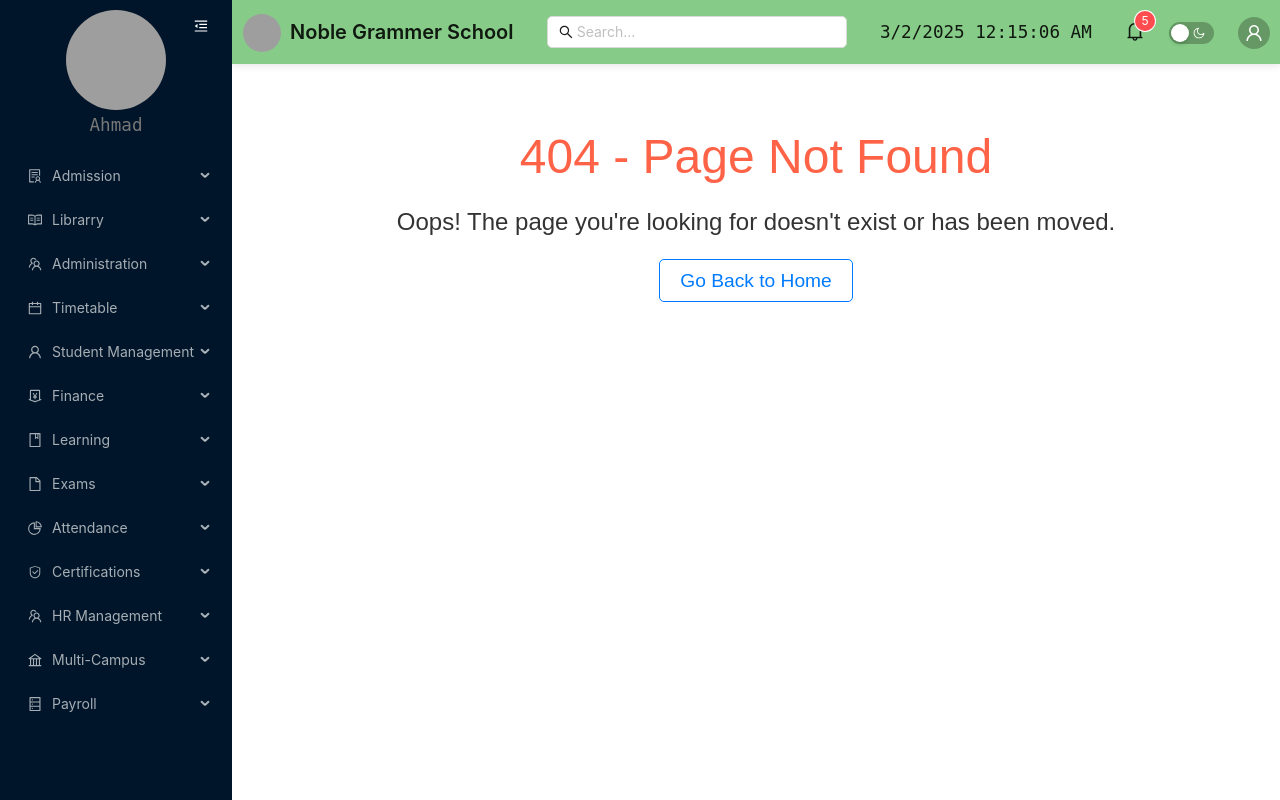
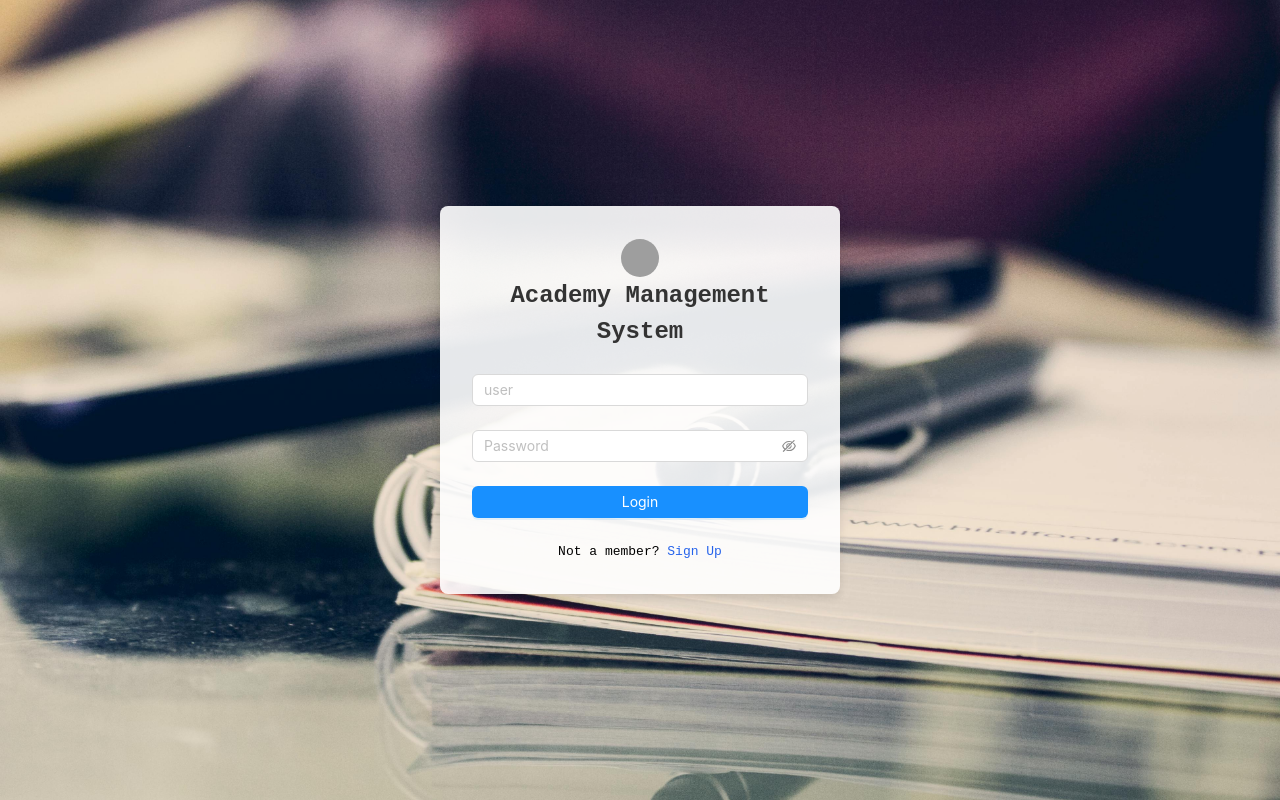
Before and after one commit to ahmad-watoo/AMS-Software, a React (Create React App) app: page /login in a window 1280 px wide. Built offline with nearby package versions, Linux system fonts and the light colour scheme; grey boxes are pictures that could not be loaded; a web font is replaced by a local one.

Commit message:
theme and proper page route layout set

```diff
--- a/package.json
+++ b/package.json
@@ -9,8 +9,10 @@
     "@testing-library/react": "^13.4.0",
     "@testing-library/user-event": "^13.5.0",
     "antd": "^5.20.6",
+    "autoprefixer": "^10.4.20",
     "jotai": "^2.10.0",
     "lodash": "^4.17.21",
+    "postcss": "^8.5.3",
     "react": "^18.3.1",
     "react-dom": "^18.3.1",
     "react-query": "^3.39.3",
--- a/src/Admin/pages/404/index.tsx
+++ b/src/Admin/pages/404/index.tsx
@@ -1,44 +1,33 @@
 import React from "react";
 import { Link } from "react-router-dom";
+import { Button, Card } from "antd";
 
 const NotFoundPage = () => {
   return (
-    <div style={containerStyle}>
-      <h1 style={headingStyle}>404 - Page Not Found</h1>
-      <p style={messageStyle}>
-        Oops! The page you're looking for doesn't exist or has been moved.
-      </p>
-      <Link to="/" style={linkStyle}>
-        Go Back to Home
-      </Link>
+    <div
+      className="flex justify-center items-center min-h-screen bg-cover bg-center"
+      style={{
+        backgroundImage:
+          "url('https://images.pexels.com/photos/7233356/pexels-photo-7233356.jpeg?auto=compress&cs=tinysrgb&w=600')",
+      }}
+    >
+      <Card className="p-10 text-center shadow-xl rounded-xl bg-white/90 max-w-lg w-full">
+        <h1 className="text-6xl font-bold text-red-500">404</h1>
+        <h2 className="text-2xl font-semibold text-gray-700 mt-2">
+          Oops! Page Not Found
+        </h2>
+        <p className="text-gray-600 mt-4">
+          The page you are looking for might have been removed, had its name
+          changed, or is temporarily unavailable.
+        </p>
+        <Link to="/">
+          <Button type="primary" className="mt-6 px-6 py-3 text-lg">
+            Go Back to Home
+          </Button>
+        </Link>
+      </Card>
     </div>
   );
 };
 
-const containerStyle: React.CSSProperties = {
-  textAlign: "center" as const, // 'center' is a valid 'textAlign' value
-  padding: "50px",
-  fontFamily: "Arial, sans-serif",
-};
-
-const headingStyle: React.CSSProperties = {
-  fontSize: "3rem",
-  color: "#ff6347",
-};
-
-const messageStyle: React.CSSProperties = {
-  fontSize: "1.5rem",
-  color: "#333",
-  marginBottom: "20px",
-};
-
-const linkStyle: React.CSSProperties = {
-  fontSize: "1.2rem",
-  color: "#007bff",
-  textDecoration: "none",
-  padding: "10px 20px",
-  border: "1px solid #007bff",
-  borderRadius: "5px",
-};
-
 export default NotFoundPage;
--- a/src/Admin/pages/Dashboardheader/DashboardTopBar.tsx
+++ b/src/Admin/pages/Dashboardheader/DashboardTopBar.tsx
@@ -21,21 +21,25 @@ import {
 const { Header } = Layout;
 const { Title } = Typography;
 
-const DashboardHeader: React.FC = () => {
-  const [darkMode, setDarkMode] = useState(false);
+interface DashboardHeaderProps {
+  darkMode: boolean;
+  toggleTheme: () => void;
+}
+
+const DashboardHeader: React.FC<DashboardHeaderProps> = ({
+  darkMode,
+  toggleTheme,
+}) => {
   const [currentTime, setCurrentTime] = useState(new Date());
-  // timer
+
   useEffect(() => {
-    const interval = setInterval(() => {
-      setCurrentTime(new Date());
-    }, 1000); // Update every second
-
-    return () => clearInterval(interval); // Cleanup interval on unmount
+    const interval = setInterval(() => setCurrentTime(new Date()), 1000);
+    return () => clearInterval(interval);
   }, []);
 
   const handleLogout = () => {
-    console.log("Logout Clicked!");
-    // Implement logout logic
+    localStorage.removeItem("user");
+    window.location.href = "/login";
   };
 
   const menuItems = [
@@ -50,25 +54,18 @@ const DashboardHeader: React.FC = () => {
 
   return (
     <Header
-      style={{
-        background: "#86cb87",
-        padding: "0",
-        display: "flex",
-        justifyContent: "space-between",
-        alignItems: "center",
-        boxShadow: "0 2px 8px rgba(0, 0, 0, 0.1)",
-        paddingLeft: 10,
-        paddingRight: 10,
-      }}
+      className={`flex justify-between items-center w-full px-4 shadow-md ${
+        darkMode ? "bg-gray-900 text-white" : "bg-blue-300 text-black"
+      }`}
     >
-      {/* Left Side: Logo & Title */}
+      {/* Left: Logo & Title */}
       <Space>
         <Avatar
           src="https://img.freepik.com/premium-photo/blue-purple-wave-that-is-white-background_1309810-40680.jpg?semt=ais_hybrid"
           size="large"
         />
-        <Title level={4} style={{ margin: 0 }}>
-          Noble Grammer School
+        <Title level={4} className="m-0">
+          Noble Grammar School
         </Title>
       </Space>
 
@@ -76,16 +73,18 @@ const DashboardHeader: React.FC = () => {
       <Input
         placeholder="Search..."
         prefix={<SearchOutlined />}
-        style={{ width: "300px", borderRadius: "5px" }}
+        className="w-72 rounded-md"
       />
-      <p className="font-sm!">
+
+      {/* Clock */}
+      <p>
         {currentTime.toLocaleDateString()} {currentTime.toLocaleTimeString()}
       </p>
-      {/* Right Side: Icons & Profile */}
+
+      {/* Right: Icons & Profile */}
       <Space size="large">
-        {/* Notifications Bell */}
         <Badge count={5}>
-          <BellOutlined style={{ fontSize: "20px", cursor: "pointer" }} />
+          <BellOutlined className="text-lg cursor-pointer" />
         </Badge>
 
         {/* Dark Mode Toggle */}
@@ -93,12 +92,12 @@ const DashboardHeader: React.FC = () => {
           checkedChildren={<SunOutlined />}
           unCheckedChildren={<MoonOutlined />}
           checked={darkMode}
-          onChange={() => setDarkMode(!darkMode)}
+          onChange={toggleTheme}
         />
 
         {/* User Profile Dropdown */}
         <Dropdown menu={{ items: menuItems }} trigger={["click"]}>
-          <Avatar style={{ cursor: "pointer" }} icon={<UserOutlined />} />
+          <Avatar className="cursor-pointer" icon={<UserOutlined />} />
         </Dropdown>
       </Space>
     </Header>
--- /dev/null
+++ b/src/Admin/pages/userAuth/Login.tsx
@@ -0,0 +1,87 @@
+import React, { useState } from "react";
+import { Avatar, Button, Form, Input, message } from "antd";
+import { useNavigate } from "react-router-dom";
+import "./LoginPage.css"; // Import custom CSS for styling
+
+const LoginPage: React.FC = () => {
+  const [loading, setLoading] = useState(false);
+  const navigate = useNavigate();
+
+  // Specific username and password for validation
+  const validCredentials = {
+    username: "admin", // Replace with your specific username
+    password: "456", // Replace with your specific password
+  };
+
+  const onFinish = (values: any) => {
+    setLoading(true);
+    // Simulate login API call
+    setTimeout(() => {
+      if (
+        values.email === validCredentials.username &&
+        values.password === validCredentials.password
+      ) {
+        // If credentials are correct, store user data and redirect to dashboard
+        localStorage.setItem("user", JSON.stringify({ email: values.email }));
+        message.success("Login successful!");
+        navigate("/");
+      } else {
+        // If credentials are incorrect, show error message
+        message.error("Invalid email or password!");
+      }
+      setLoading(false);
+    }, 1000);
+  };
+
+  return (
+    <div className="login-container">
+      <div className="login-form-container">
+        <Avatar
+          src="https://img.freepik.com/premium-photo/blue-purple-wave-that-is-white-background_1309810-40680.jpg?semt=ais_hybrid"
+          size="large"
+        />
+        <h1 className="login-title">Academy Management System</h1>
+        <Form
+          name="login_form"
+          initialValues={{ remember: true }}
+          onFinish={onFinish}
+          className="login-form"
+        >
+          <Form.Item
+            name="email"
+            rules={[{ required: true, message: "Please input your email!" }]}
+          >
+            <Input placeholder="user" />
+          </Form.Item>
+          <Form.Item
+            name="password"
+            rules={[{ required: true, message: "Please input your password!" }]}
+          >
+            <Input.Password placeholder="Password" />
+          </Form.Item>
+          <Form.Item>
+            <Button
+              type="primary"
+              htmlType="submit"
+              loading={loading}
+              className="login-button"
+            >
+              Login
+            </Button>
+          </Form.Item>
+        </Form>
+        <div className="text-center mt-4">
+          Not a member?{" "}
+          <span
+            className="text-blue-600 cursor-pointer"
+            onClick={() => navigate("/signup")} // Redirect to the SignUp page
+          >
+            Sign Up
+          </span>
+        </div>
+      </div>
+    </div>
+  );
+};
+
+export default LoginPage;
--- /dev/null
+++ b/src/Admin/pages/userAuth/LoginPage.css
@@ -0,0 +1,40 @@
+/* LoginPage.css */
+.login-container {
+  display: flex;
+  justify-content: center;
+  align-items: center;
+  height: 100vh;
+  background-image: url("../../../images/loginBackground.jpg"); /* Add your background image URL */
+  background-size: cover;
+  background-position: center;
+  width: 100%;
+  font-family: monospace;
+}
+
+.login-form-container {
+  background: rgba(255, 255, 255, 0.9); /* Semi-transparent white background */
+  padding: 2rem;
+  border-radius: 8px;
+  box-shadow: 0 4px 8px rgba(0, 0, 0, 0.1);
+  width: 100%;
+  max-width: 400px;
+  text-align: center;
+}
+
+.login-title {
+  font-size: 24px;
+  font-weight: bold;
+  margin-bottom: 1.5rem;
+  color: #333;
+}
+
+.login-form .login-button {
+  width: 100%;
+  background-color: #1890ff; /* Ant Design primary color */
+  border: none;
+  padding: 4px;
+}
+
+.login-form .login-button:hover {
+  background-color: #40a9ff; /* Lighter shade for hover effect */
+}
--- /dev/null
+++ b/src/Admin/pages/userAuth/SignUp.tsx
@@ -0,0 +1,90 @@
+import React, { useState } from "react";
+import { Avatar, Button, Form, Input, message } from "antd";
+import { useNavigate } from "react-router-dom";
+import "./LoginPage.css"; // Reuse the same CSS file for consistent styling
+
+const SignUp: React.FC = () => {
+  const [loading, setLoading] = useState(false);
+  const navigate = useNavigate();
+
+  const onFinish = (values: any) => {
+    setLoading(true);
+    // Simulate signup API call
+    setTimeout(() => {
+      // Store user data in localStorage (for demo purposes)
+      localStorage.setItem("user", JSON.stringify({ email: values.email }));
+      message.success("Signup successful!");
+      navigate("/login"); // Redirect to login page after successful signup
+      setLoading(false);
+    }, 1000);
+  };
+
+  return (
+    <div className="login-container">
+      <div className="login-form-container">
+        <Avatar
+          src="https://img.freepik.com/premium-photo/blue-purple-wave-that-is-white-background_1309810-40680.jpg?semt=ais_hybrid"
+          size="large"
+        />
+        <h1 className="login-title">Sign Up</h1>
+        <Form
+          name="signup_form"
+          initialValues={{ remember: true }}
+          onFinish={onFinish}
+          className="login-form"
+        >
+          <Form.Item
+            name="email"
+            rules={[{ required: true, message: "Please input your email!" }]}
+          >
+            <Input placeholder="Email" />
+          </Form.Item>
+          <Form.Item
+            name="password"
+            rules={[{ required: true, message: "Please input your password!" }]}
+          >
+            <Input.Password placeholder="Password" />
+          </Form.Item>
+          <Form.Item
+            name="confirmPassword"
+            dependencies={["password"]}
+            rules={[
+              { required: true, message: "Please confirm your password!" },
+              ({ getFieldValue }) => ({
+                validator(_, value) {
+                  if (!value || getFieldValue("password") === value) {
+                    return Promise.resolve();
+                  }
+                  return Promise.reject(
+                    new Error("The two passwords do not match!")
+                  );
+                },
+              }),
+            ]}
+          >
+            <Input.Password placeholder="Confirm Password" />
+          </Form.Item>
+          <Form.Item>
+            <Button
+              type="primary"
+              htmlType="submit"
+              loading={loading}
+              className="login-button"
+            >
+              Sign Up
+            </Button>
+          </Form.Item>
+        </Form>
+        Already a member?{" "}
+        <span
+          className="text-blue-600 cursor-pointer"
+          onClick={() => navigate("/login")}
+        >
+          Login
+        </span>
+      </div>
+    </div>
+  );
+};
+
+export default SignUp;
--- /dev/null
+++ b/src/Admin/pages/userAuth/userAuthentication.tsx
@@ -0,0 +1,16 @@
+import React from "react";
+import { Navigate, Outlet } from "react-router-dom";
+
+const UserAuthentication: React.FC = () => {
+  const user = localStorage.getItem("user");
+
+  // If user data exists in localStorage, allow access to protected routes
+  if (user) {
+    return <Outlet />;
+  }
+
+  // If no user data, redirect to login page
+  return <Navigate to="/login" replace />;
+};
+
+export default UserAuthentication;
--- a/src/Admin/routes/constant.ts
+++ b/src/Admin/routes/constant.ts
@@ -5,8 +5,10 @@ export const route = {
   // MENU_DASHBOARD: "/menu_dashboard",
   // Module wise route constant list
   // 1: Admission
+  // ADMISSION_APLLICATION_FORMS: "/admission/applicationforms",
+  ADMISSION_APLLICATION_FORMS: "/",
+
   ADMISSION_ADMISSION_STATUS: "/admission/admissionstatus",
-  ADMISSION_APLLICATION_FORMS: "/admission/applicationforms",
   ADMISSION_ELIGIBILITY_CHECK: "/admission/eligibilitycheck",
   ADMISSION_FEE_SUBMISSION: "/admission/feesubmission",
   //Library
--- a/src/App.js
+++ b/src/App.js
@@ -1,28 +1,78 @@
-import React, { Suspense } from "react";
+import React, { Suspense, useEffect, useState } from "react";
 import {
   BrowserRouter as Router,
   Routes,
   Route,
-  // useParams,
+  Outlet,
 } from "react-router-dom";
 import { protectedRoutes } from "./Admin/routes/routeList";
 import SideMenu from "./Admin/components/SideMenu/SideMenu";
-import { Spin } from "antd";
+import { Spin, ConfigProvider, theme } from "antd";
 import NotFoundPage from "./Admin/pages/404/index";
 import DashboardHeader from "./Admin/pages/Dashboardheader/DashboardTopBar";
+import UserAuthentication from "./Admin/pages/userAuth/userAuthentication";
+import LoginPage from "./Admin/pages/userAuth/Login"; // Create this component for the login page
+import SignUp from "./Admin/pages/userAuth/SignUp"; // Create this component for the signup page
+
 import "./App.css";
+
 function App() {
-  // let { id } = useParams();
+  const [darkMode, setDarkMode] = useState(() => {
+    return localStorage.getItem("theme") === "dark";
+  });
 
+  // Toggle theme and save to localStorage
+  const toggleTheme = () => {
+    const newTheme = !darkMode;
+    setDarkMode(newTheme);
+    localStorage.setItem("theme", newTheme ? "dark" : "light");
+  };
+
+  // Apply the theme globally
+  useEffect(() => {
+    document.body.className = darkMode ? "dark" : "light";
+  }, [darkMode]);
+  // Layout for protected routes (includes SideMenu and DashboardHeader)
+  const ProtectedLayout = () => (
+    <div className="flex w-full">
+      <SideMenu />
+      <div className="w-full">
+        <DashboardHeader darkMode={darkMode} toggleTheme={toggleTheme} />
+        {/* Move Suspense here so only inner content is lazy-loaded */}
+        <Suspense
+          fallback={
+            <Spin
+              size="large"
+              style={{
+                marginTop: "20px",
+                display: "block",
+                textAlign: "center",
+              }}
+            />
+          }
+        >
+          <Outlet />
+        </Suspense>
+      </div>
+    </div>
+  );
   return (
-    <>
+    <ConfigProvider
+      theme={{
+        algorithm: darkMode ? theme.darkAlgorithm : theme.defaultAlgorithm,
+      }}
+    >
       <Router>
-        <div className="App" style={{ display: "flex" }}>
-          <SideMenu />
-          <div style={{ width: "100%" }}>
-            <DashboardHeader />
-            <Suspense fallback={<Spin size="large" />}>
-              <Routes>
+        <div className="App">
+          <Routes>
+            {/* Public Routes */}
+
+            <Route path="/login" element={<LoginPage />} />
+            <Route path="/signup" element={<SignUp />} />
+
+            {/* Protected Routes */}
+            <Route element={<UserAuthentication />}>
+              <Route element={<ProtectedLayout />}>
                 {protectedRoutes.map((route, index) => (
                   <Route
                     key={`${index}-${route.path}`}
@@ -30,14 +80,15 @@ function App() {
                     element={route.element}
                   />
                 ))}
+              </Route>
+            </Route>
 
-                <Route path="*" element={<NotFoundPage />} />
-              </Routes>
-            </Suspense>
-          </div>
+            {/* 404 Not Found Page */}
+            <Route path="*" element={<NotFoundPage />} />
+          </Routes>
         </div>
       </Router>
-    </>
+    </ConfigProvider>
   );
 }
 
--- a/src/index.css
+++ b/src/index.css
@@ -1,15 +1,23 @@
+@tailwind base;
+@tailwind components;
+@tailwind utilities;
+@import url("https://fonts.googleapis.com/css2?family=Poppins:wght@300;400;500;600;700&display=swap");
+
 body {
-  margin: 0;
-  font-family: "Roboto", sans-serif;
-  -webkit-font-smoothing: antialiased;
-  -moz-osx-font-smoothing: grayscale;
-  color: #777777;
-  font-size: 110%;
-  line-height: 1.8;
-  box-sizing: border-box;
+  font-family: "Poppins", sans-serif;
+  transition: background 0.3s ease, color 0.3s ease;
 }
 
-code {
-  font-family: source-code-pro, Menlo, Monaco, Consolas, "Courier New",
-    monospace;
+body.light {
+  background: #f5f5f5;
+  color: #000;
 }
+
+body.dark {
+  background: #1a202c;
+  color: #fff;
+}
+
+.ant-layout {
+  transition: background 0.3s ease;
+}
```
Also changed, not shown: src/images/loginBackground.jpg (added), 1 other file (tests, documents, lock files or other folders).
